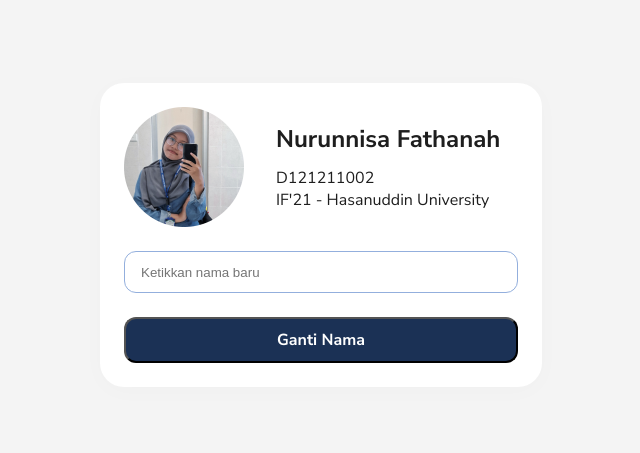
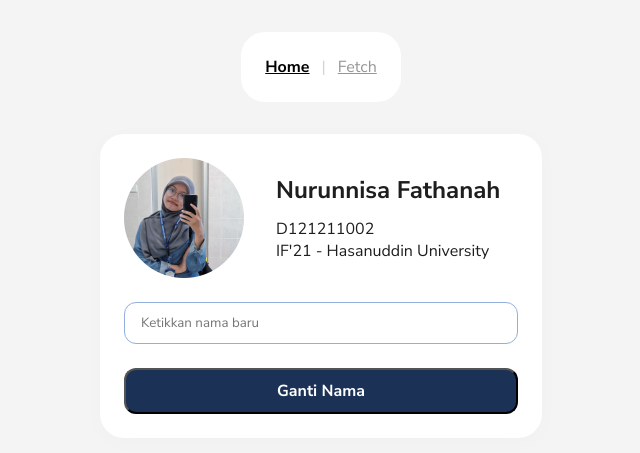
Before and after one commit to fathanahdz/banner-web23, a Next.js app: page / in a window 1280 px wide. Shown: the part 165-618 px from the top of the page, without its empty margins (319-959 px from the left). Built offline with nearby package versions, Linux system fonts and the light colour scheme.

Commit message:
feat: add diary page and fetch API

```diff
--- a/jsconfig.json
+++ b/jsconfig.json
@@ -1,7 +1,7 @@
 {
   "compilerOptions": {
     "paths": {
-      "@/*": ["./src/*"]
+      "@*": ["./src/*"]
     }
   }
 }
--- a/package.json
+++ b/package.json
@@ -9,8 +9,9 @@
     "lint": "next lint"
   },
   "dependencies": {
+    "axios": "^1.6.2",
+    "next": "14.0.1",
     "react": "^18",
-    "react-dom": "^18",
-    "next": "14.0.1"
+    "react-dom": "^18"
   }
 }
--- a/src/app/layout.js
+++ b/src/app/layout.js
@@ -1,3 +1,7 @@
+import Navbar from '@components/navbar/navbar.js'
+import '@styles/global.css'
+
+
 export const metadata = {
   title: 'Fathanah Dz',
   description: 'Tugas Week 12 Pemrograman Web 2023',
@@ -6,7 +10,9 @@ export const metadata = {
 export default function RootLayout({ children }) {
   return (
     <html lang="en">
-      <body>{children}</body>
+      <body>
+      <Navbar/>
+      {children}</body>
     </html>
   )
 }
--- a/src/app/page.js
+++ b/src/app/page.js
@@ -2,7 +2,7 @@
 
 import { useState } from 'react'
 import Image from 'next/image'
-import './globals.css'
+import '@styles/home.css'
 
 export default function Home() {
   const [nama, setNama] = useState('Nurunnisa Fathanah');
@@ -27,7 +27,7 @@ export default function Home() {
   };
 
   return (
-    <div className='body'>
+    <>
       <div className="banner-container">
         {/* kartunya */}
         <div className="header-banner-wrapper">
@@ -66,6 +66,6 @@ export default function Home() {
         </button>
         </div>
       </div>
-    </div>
+    </>
   )
 }
--- /dev/null
+++ b/src/components/navbar/navbar.css
@@ -0,0 +1,19 @@
+.navbar{
+    background-color: #ffffff;
+    display: flex;
+    gap: 12px;
+    padding: 24px;
+    border-radius: 24px;
+    color: lightgray;
+    text-decoration: none;
+}
+
+
+
+.active{
+ color: black;
+ font-weight: 700;
+}
+.default{
+    color: rgb(150, 150, 150);
+}
--- /dev/null
+++ b/src/components/navbar/navbar.js
@@ -0,0 +1,22 @@
+'use client'
+import '@components/navbar/navbar.css'
+import Link from 'next/link'
+import { usePathname } from 'next/navigation'
+
+const Navbar = () => {
+  const pathname = usePathname()
+  return (
+    <div className='navbar'>
+      <Link className={`navbar-link ${pathname === '/' ? 'active' : 'default'}`} href="/">
+        Home
+      </Link>
+      |
+      <Link className={`navbar-link ${pathname === '/diary' ? 'active' : 'default'}`} href="/diary">
+        Fetch
+      </Link>
+
+    </div>
+  )
+}
+
+export default Navbar
--- /dev/null
+++ b/src/styles/global.css
@@ -0,0 +1,24 @@
+@import url('https://fonts.googleapis.com/css2?family=Nunito+Sans:opsz,wght@6..12,400;6..12,700&display=swap');
+
+*{
+    padding: 0;
+    margin: 0;
+    box-sizing: border-box;
+    font-family: Nunito Sans;
+
+  }
+
+  body{
+    display: flex;
+    flex-direction: column;
+
+    justify-content: center;
+    align-items: center;
+
+    /* fill container = 100% di figma = 100% di javascript */
+    width: 100%;
+    height: 100vh;
+
+    background-color: #f4f4f4;
+    gap: 32px;
+  }
--- a/src/app/globals.css
+++ b/src/styles/home.css
@@ -1,14 +1,6 @@
-@import url('https://fonts.googleapis.com/css2?family=Nunito+Sans:opsz,wght@6..12,400;6..12,700&display=swap');
-*{
-  padding: 0;
-  margin: 0;
-  box-sizing: border-box;
-}
-
 /* pilih font */
 h1, p{
   color: #1E1E1E;
-  font-family: Nunito Sans;
 }
 
 /* Nama */
@@ -36,19 +28,6 @@ p{
 }
 
 /* body website */
-.body{
-  display: flex;
-  flex-direction: column;
-
-  justify-content: center;
-  align-items: center;
-
-  /* fill container = 100% di figma = 100% di javascript */
-  width: 100%;
-  height: 100vh;
-
-  background-color: #f4f4f4;
-}
 
 /* container */
 .banner-container{
```
Also changed, not shown: src/app/diary/page.js (added, +66 -0 lines), src/styles/diary.css (added, +42 -0 lines), 1 other file (tests, documents, lock files or other folders).
